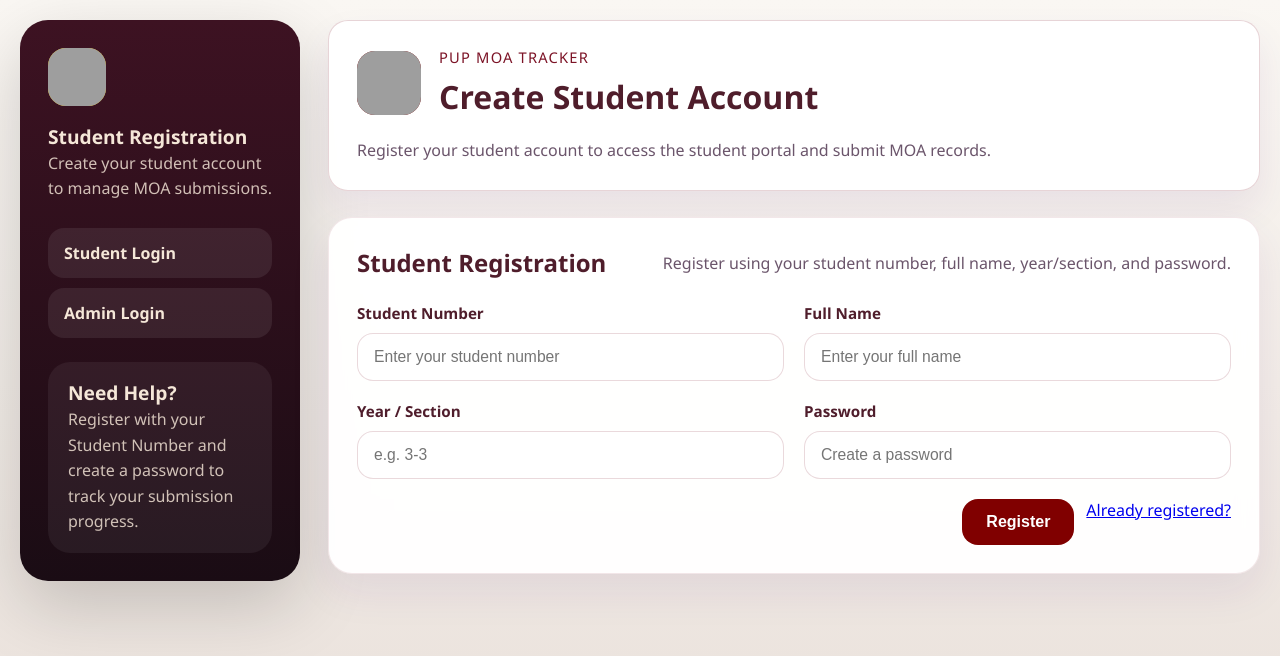
After one commit to jovsnewbie6/ojt-expiration-tracker, a Flask app: page /student/register in a window 1280 px wide. The commit adds this page. Shown: the top 656 px of the page. Run offline with Flask 3, Linux system fonts and the light colour scheme; grey boxes are pictures that could not be loaded.

Commit message:
Add flask-login authentication with student registration and admin management system

```diff
--- a/app/routes.py
+++ b/app/routes.py
@@ -4,10 +4,10 @@ import json
 import os
 import uuid
 from datetime import datetime
-from functools import wraps
 
 from flask import (
     Blueprint,
+    abort,
     current_app,
     flash,
     redirect,
@@ -18,11 +18,13 @@ from flask import (
     session,
     url_for,
 )
+from flask_login import current_user, login_required, login_user, logout_user
+from functools import wraps
 from sqlalchemy import func
 from werkzeug.utils import secure_filename
 
 from app import db
-from app.models import StudentRecord, User
+from app.models import StudentRecord, User, Student
 
 main_bp = Blueprint("main", __name__)
 
@@ -72,9 +74,8 @@ def save_attachments(record, files):
 def admin_required(view):
     @wraps(view)
     def wrapped(*args, **kwargs):
-        if not session.get("admin_logged_in"):
-            flash("Admin login required.", "error")
-            return redirect(url_for("main.admin_login"))
+        if not current_user.is_authenticated or not getattr(current_user, "is_admin", False):
+            abort(403)
         return view(*args, **kwargs)
 
     return wrapped
@@ -103,17 +104,18 @@ def home():
 
 
 @main_bp.route("/student", methods=["GET", "POST"])
+@login_required
 def student_portal():
-    student_records = []
-    student_filters = {
-        "name": "",
-        "year_section": "",
-    }
+    # Prevent admins from accessing student portal
+    if not isinstance(current_user, Student):
+        flash("Admins cannot access the student portal.", "error")
+        return redirect(url_for("main.admin_dashboard"))
+
+    # Fetch only records for the current student
+    student_records = StudentRecord.query.filter_by(student_id=current_user.id).order_by(StudentRecord.expiration_date).all()
 
     if request.method == "POST":
         action = request.form.get("action", "submit")
-        name = request.form.get("name", "").strip()
-        year_section = request.form.get("year_section", "").strip()
         company_name = request.form.get("company_name", "").strip()
         business_nature = request.form.get("business_nature", "").strip()
         validity = request.form.get("validity", "").strip()
@@ -128,17 +130,9 @@ def student_portal():
         has_intent_letter = bool(request.form.get("has_intent_letter"))
         has_endorsement_letter = bool(request.form.get("has_endorsement_letter"))
 
-        student_filters.update({"name": name, "year_section": year_section})
-
-        if action == "lookup":
-            if not name or not year_section:
-                flash("Please provide your name and year/section to see your progress.", "error")
-            else:
-                student_records = _find_student_records(name, year_section).all()
-
         if action == "submit":
-            if not name or not year_section or not company_name or not business_nature or not validity or not expiration_date_text:
-                flash("Please complete the required student submission fields.", "error")
+            if not company_name or not business_nature or not validity or not expiration_date_text:
+                flash("Please complete the required submission fields.", "error")
             else:
                 try:
                     expiration_date = datetime.strptime(expiration_date_text, "%Y-%m-%d").date()
@@ -155,9 +149,10 @@ def student_portal():
                         return redirect(url_for("main.student_portal"))
 
                 record = StudentRecord(
-                    name=name,
+                    student_id=current_user.id,
+                    name=current_user.name,
                     course="",
-                    year_section=year_section,
+                    year_section=current_user.year_section,
                     company_name=company_name,
                     business_nature=business_nature,
                     validity=validity,
@@ -183,21 +178,116 @@ def student_portal():
                         db.session.commit()
 
                 flash("Your submission is now pending review. Admin will update your status.", "success")
-                student_records = _find_student_records(name, year_section).all()
+                student_records = StudentRecord.query.filter_by(student_id=current_user.id).order_by(StudentRecord.expiration_date).all()
 
     return render_template(
         "index.html",
         student_records=student_records,
         requirement_fields=REQUIREMENT_FIELDS,
         form_action=url_for("main.student_portal"),
-        student_filters=student_filters,
-        is_admin=session.get("admin_logged_in", False),
+        student_filters={},
+        is_admin=False,
     )
+
+
+@main_bp.route("/student/register", methods=["GET", "POST"])
+def student_register():
+    if current_user.is_authenticated:
+        return redirect(url_for("main.student_portal"))
+
+    if request.method == "POST":
+        student_number = request.form.get("student_number", "").strip()
+        full_name = request.form.get("full_name", "").strip()
+        year_section = request.form.get("year_section", "").strip()
+        password = request.form.get("password", "").strip()
+
+        if not student_number or not full_name or not year_section or not password:
+            flash("Please complete all registration fields.", "error")
+            return render_template("register.html")
+
+        if Student.query.filter_by(student_number=student_number).first():
+            flash("That student number is already registered.", "error")
+            return render_template("register.html")
+
+        student = Student(
+            student_number=student_number,
+            name=full_name,
+            year_section=year_section,
+            email=None,
+        )
+        student.set_password(password)
+        db.session.add(student)
+        db.session.commit()
+
+        flash("Registration successful. Please log in.", "success")
+        return redirect(url_for("main.student_login"))
+
+    return render_template("register.html")
+
+
+@main_bp.route("/admin/create-staff", methods=["GET", "POST"])
+@login_required
+@admin_required
+def admin_create_staff():
+    if not current_user.is_admin:
+        abort(403)
+
+    if request.method == "POST":
+        username = request.form.get("username", "").strip()
+        password = request.form.get("password", "").strip()
+
+        if not username or not password:
+            flash("Please provide both a username and password.", "error")
+            return render_template("add_admin.html")
+
+        if User.query.filter_by(username=username).first():
+            flash("That admin username is already taken.", "error")
+            return render_template("add_admin.html")
+
+        admin = User(username=username, role="admin")
+        admin.set_password(password)
+        db.session.add(admin)
+        db.session.commit()
+
+        flash("New admin user created successfully.", "success")
+        return redirect(url_for("main.admin_dashboard"))
+
+    return render_template("add_admin.html")
+
+
+@main_bp.route("/student/login", methods=["GET", "POST"])
+def student_login():
+    if current_user.is_authenticated:
+        return redirect(url_for("main.student_portal"))
+
+    if request.method == "POST":
+        student_number = request.form.get("student_number", "").strip()
+        password = request.form.get("password", "").strip()
+        student = Student.query.filter_by(student_number=student_number).first()
+
+        if student and student.check_password(password):
+            login_user(student)
+            flash("Student login successful.", "success")
+            return redirect(url_for("main.student_portal"))
+
+        flash("Invalid student credentials.", "error")
+
+    return render_template("student_login.html")
+
+
+@main_bp.route("/student/logout")
+@login_required
+def student_logout():
+    if isinstance(current_user, Student):
+        logout_user()
+        flash("Student signed out.", "success")
+        return redirect(url_for("main.student_login"))
+    return redirect(url_for("main.admin_dashboard"))
 
 
 @main_bp.route("/admin/login", methods=["GET", "POST"])
 def admin_login():
-    if session.get("admin_logged_in"):
+    if current_user.is_authenticated:
         return redirect(url_for("main.admin_dashboard"))
 
     if request.method == "POST":
@@ -206,8 +296,7 @@ def admin_login():
         admin = User.query.filter_by(username=username, role="admin").first()
 
         if admin and admin.check_password(password):
-            session["admin_logged_in"] = True
-            session["admin_username"] = admin.username
+            login_user(admin)
             flash("Admin signed in successfully.", "success")
             return redirect(url_for("main.admin_dashboard"))
 
@@ -215,19 +304,21 @@ def admin_login():
 
     return render_template(
         "admin_login.html",
-        is_admin=session.get("admin_logged_in", False),
+        is_admin=current_user.is_authenticated,
     )
 
 
 @main_bp.route("/admin/logout")
+@login_required
+@admin_required
 def admin_logout():
-    session.pop("admin_logged_in", None)
-    session.pop("admin_username", None)
+    logout_user()
     flash("Admin signed out.", "success")
     return redirect(url_for("main.admin_login"))
 
 
 @main_bp.route("/admin/dashboard")
+@login_required
 @admin_required
 def admin_dashboard():
     search_term = request.args.get("search", "").strip()
@@ -248,11 +339,12 @@ def admin_dashboard():
         totals=totals,
         requirement_fields=REQUIREMENT_FIELDS,
         search_term=search_term,
-        is_admin=session.get("admin_logged_in", False),
+        is_admin=current_user.is_authenticated,
     )
 
 
 @main_bp.route("/admin/edit/<int:record_id>", methods=["GET", "POST"])
+@login_required
 @admin_required
 def admin_edit(record_id):
     record = StudentRecord.query.get_or_404(record_id)
@@ -298,11 +390,12 @@ def admin_edit(record_id):
         "admin_edit.html",
         record=record,
         requirement_fields=REQUIREMENT_FIELDS,
-        is_admin=session.get("admin_logged_in", False),
+        is_admin=current_user.is_authenticated,
     )
 
 
 @main_bp.route("/admin/delete/<int:record_id>", methods=["POST"])
+@login_required
 @admin_required
 def admin_delete(record_id):
     record = StudentRecord.query.get_or_404(record_id)
@@ -313,6 +406,7 @@ def admin_delete(record_id):
 
 
 @main_bp.route("/admin/download-report")
+@login_required
 @admin_required
 def admin_download_report():
     records = StudentRecord.query.order_by(StudentRecord.expiration_date).all()
@@ -352,6 +446,7 @@ def admin_download_report():
 
 
 @main_bp.route("/admin/export-approved")
+@login_required
 @admin_required
 def export_approved():
     approved_records = StudentRecord.query.filter_by(status="Approved").order_by(StudentRecord.expiration_date).all()
--- a/app/templates/admin_dashboard.html
+++ b/app/templates/admin_dashboard.html
@@ -21,6 +21,7 @@
             <nav class="vertical-nav">
                 <a href="{{ url_for('main.student_portal') }}">Student Portal</a>
                 <a href="{{ url_for('main.admin_dashboard') }}">Dashboard</a>
+                <a href="{{ url_for('main.admin_create_staff') }}">Manage Staff</a>
                 <a href="{{ url_for('main.admin_logout') }}">Logout</a>
             </nav>
             <div class="sidebar-card">
--- a/app/templates/index.html
+++ b/app/templates/index.html
@@ -22,6 +22,7 @@
                 <a href="#submission-section">Submit MOA</a>
                 <a href="#status-section">View Status</a>
                 <a href="#help-section">How it works</a>
+                <a href="{{ url_for('main.student_register') }}">Register</a>
                 {% if is_admin %}
                     <a href="{{ url_for('main.admin_dashboard') }}">Admin Dashboard</a>
                 {% else %}
--- /dev/null
+++ b/app/templates/register.html
@@ -0,0 +1,92 @@
+<!DOCTYPE html>
+<html lang="en">
+<head>
+    <meta charset="UTF-8" />
+    <meta name="viewport" content="width=device-width, initial-scale=1.0" />
+    <title>Student Registration | PUP MOA Tracker</title>
+    <link rel="stylesheet" href="{{ url_for('static', filename='style.css') }}" />
+</head>
+<body>
+    <div class="site-shell">
+        <aside class="sidebar">
+            <div class="sidebar-brand">
+                <div class="brand-logo">
+                    <img src="https://www.pup.edu.ph/resources/images/logo.png" alt="PUP Logo" />
+                </div>
+                <div>
+                    <h2>Student Registration</h2>
+                    <p>Create your student account to manage MOA submissions.</p>
+                </div>
+            </div>
+            <nav class="vertical-nav">
+                <a href="{{ url_for('main.student_login') }}">Student Login</a>
+                <a href="{{ url_for('main.admin_login') }}">Admin Login</a>
+            </nav>
+            <div class="sidebar-card">
+                <h3>Need Help?</h3>
+                <p>Register with your Student Number and create a password to track your submission progress.</p>
+            </div>
+        </aside>
+
+        <div class="page-content">
+            <header class="site-header">
+                <div class="header-top">
+                    <div class="brand">
+                        <div class="brand-logo">
+                            <img src="https://www.pup.edu.ph/resources/images/logo.png" alt="PUP Logo" />
+                        </div>
+                        <div>
+                            <p class="brand-caption">PUP MOA Tracker</p>
+                            <h1>Create Student Account</h1>
+                        </div>
+                    </div>
+                </div>
+                <p class="site-intro">Register your student account to access the student portal and submit MOA records.</p>
+            </header>
+
+            <main class="main-content">
+                {% with messages = get_flashed_messages(with_categories=true) %}
+                    {% if messages %}
+                        <div class="messages">
+                            {% for category, message in messages %}
+                                <div class="message {{ category }}">{{ message }}</div>
+                            {% endfor %}
+                        </div>
+                    {% endif %}
+                {% endwith %}
+
+                <section class="panel">
+                    <div class="panel-header">
+                        <h2>Student Registration</h2>
+                        <p>Register using your student number, full name, year/section, and password.</p>
+                    </div>
+                    <form method="post" class="tracker-form">
+                        <div class="form-grid">
+                            <label>
+                                <span>Student Number</span>
+                                <input type="text" name="student_number" placeholder="Enter your student number" required />
+                            </label>
+                            <label>
+                                <span>Full Name</span>
+                                <input type="text" name="full_name" placeholder="Enter your full name" required />
+                            </label>
+                            <label>
+                                <span>Year / Section</span>
+                                <input type="text" name="year_section" placeholder="e.g. 3-3" required />
+                            </label>
+                            <label>
+                                <span>Password</span>
+                                <input type="password" name="password" placeholder="Create a password" required />
+                            </label>
+                        </div>
+                        <div class="form-actions">
+                            <button type="submit">Register</button>
+                            <a class="secondary-button" href="{{ url_for('main.student_login') }}">Already registered?</a>
+                        </div>
+                    </form>
+                </section>
+            </main>
+        </div>
+    </div>
+</body>
+</html>
--- a/requirements.txt
+++ b/requirements.txt
@@ -1,5 +1,6 @@
 Flask>=2.2
 Flask-SQLAlchemy>=3.1
+Flask-Login>=0.6.0
 pandas>=2.0
 openpyxl>=3.1
 gunicorn>=21.0
```
Also changed, not shown: app/__init__.py (+16 -0 lines), app/models.py (+29 -1 lines), app/templates/add_admin.html (added, +84 -0 lines), app/templates/student_login.html (added, +84 -0 lines), setup_admin.py (added, +18 -0 lines).
